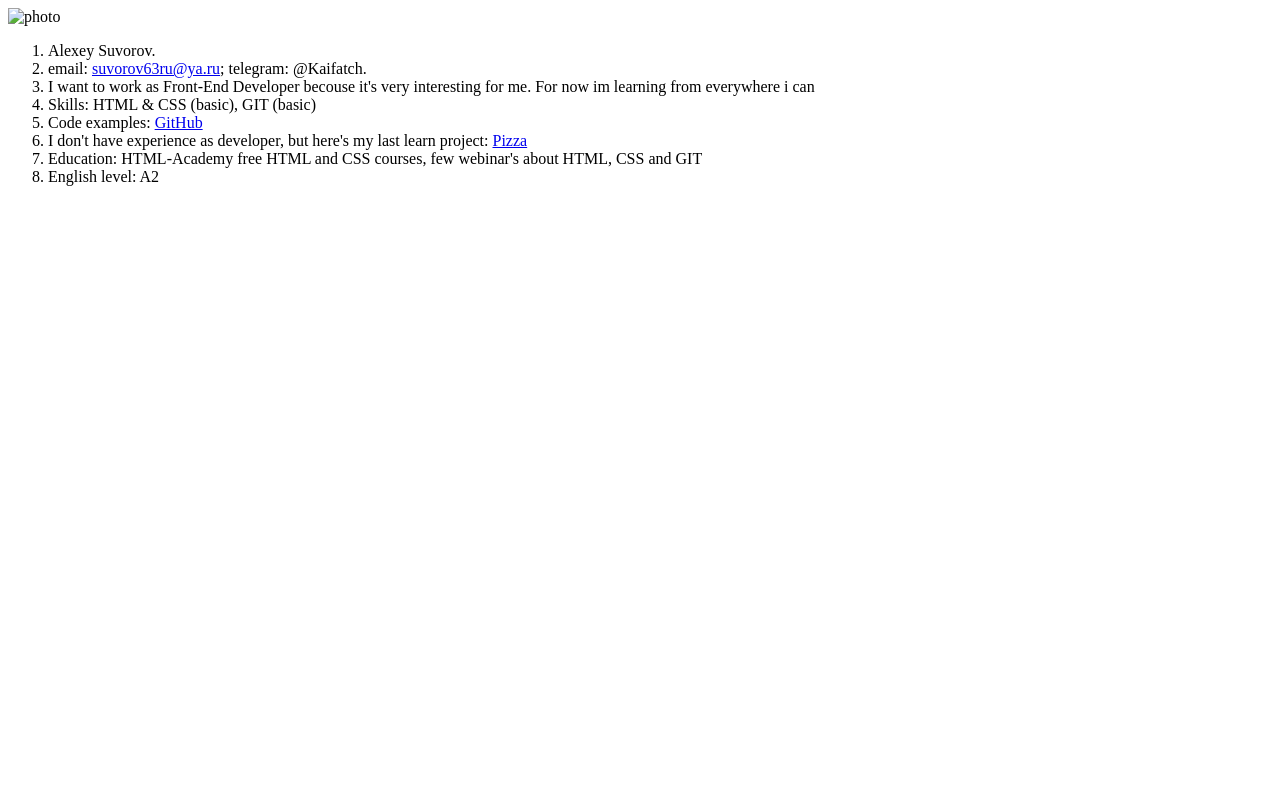
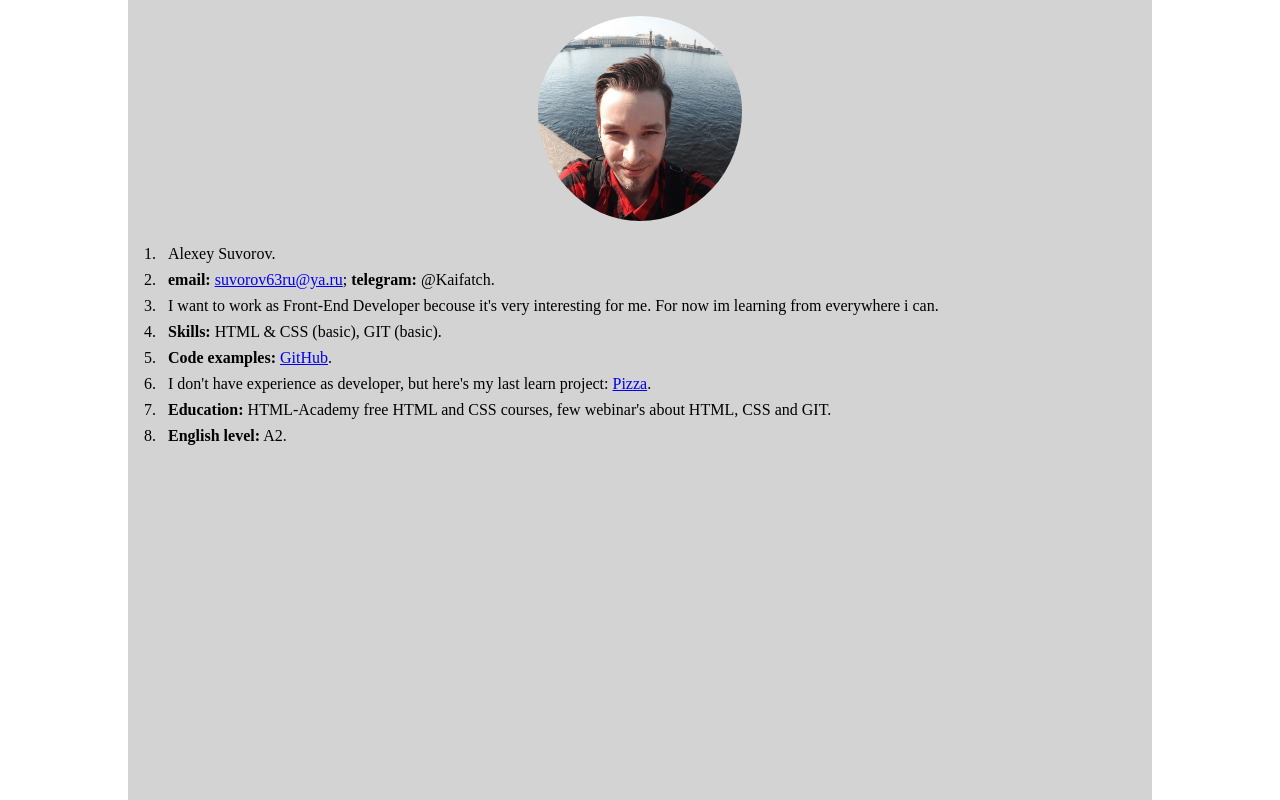
Before and after one commit to Kaifatch/rsschool-cv, a plain HTML site: page index.html in a window 1280 px wide. Drawn offline with Linux system fonts and the light colour scheme.

Commit message:
feat: add styles for page

```diff
--- a/index.html
+++ b/index.html
@@ -4,22 +4,25 @@
   <meta charset="UTF-8">
   <meta name="viewport" content="width=device-width, initial-scale=1.0">
   <title>CV</title>
+  <link rel="stylesheet" href="style.css">
 </head>
 <body>
   <main>
     <section class="content">
-      <img src="" alt="photo" class="photo">
+      <img class="photo" src="photo.png" alt="photo">
       <ol class="cv">
         <li class="item">Alexey Suvorov.</li>
-        <li class="item">email: <a href="mailto:suvorov63ru@ya.ru">suvorov63ru&#64;ya.ru</a>;
-                        telegram: &#64;Kaifatch.</li>
+        <li class="item"><b>email:</b> <a href="mailto:suvorov63ru@ya.ru">suvorov63ru&#64;ya.ru</a>;
+                        <b>telegram:</b> &#64;Kaifatch.</li>
         <li class="item">I want to work as Front-End Developer becouse
-                        it's very interesting for me. For now im learning from everywhere i can</li>
-        <li class="item">Skills: HTML &amp; CSS (basic), GIT (basic)</li>
-        <li class="item">Code examples: <a href="https://github.com/Kaifatch/" target="_blank">GitHub</a></li>
-        <li class="item">I don't have experience as developer, but here's my last learn project: <a href="https://kaifatch.github.io/pizza/" target="_blank">Pizza</a></li>
-        <li class="item">Education: HTML-Academy free HTML and CSS courses, few webinar's about HTML, CSS and GIT</li>
-        <li class="item">English level: A2</li>
+                        it's very interesting for me. For now im learning from everywhere i can.</li>
+        <li class="item"><b>Skills:</b> HTML &amp; CSS (basic), GIT (basic).</li>
+        <li class="item"><b>Code examples:</b>
+                        <a href="https://github.com/Kaifatch/" target="_blank">GitHub</a>.</li>
+        <li class="item">I don't have experience as developer, but here's my last learn project:
+                        <a href="https://kaifatch.github.io/pizza/" target="_blank">Pizza</a>.</li>
+        <li class="item"><b>Education:</b> HTML-Academy free HTML and CSS courses, few webinar's about HTML, CSS and GIT.</li>
+        <li class="item"><b>English level:</b> A2.</li>
       </ol>
     </section>
   </main>
--- a/style.css
+++ b/style.css
@@ -0,0 +1,32 @@
+* {
+  margin: 0;
+  padding: 0;
+}
+
+body {
+  font-size: 16px;
+}
+
+.content {
+  max-width: 1024px;
+  width: 100%;
+  height: 100vh;
+  margin: 0 auto;
+  background-color: #d3d3d3;
+}
+
+.photo {
+  display: block;
+  margin: 0 auto;
+  width: 20%;
+  border-radius: 50%;
+  padding-top: 1em;
+}
+.cv {
+  padding-top: 1em;
+  padding-left: 2em;
+}
+.item {
+  padding-top: 0.5em;
+  padding-left: 0.5em;
+}
```
Also changed, not shown: photo.png (added).
